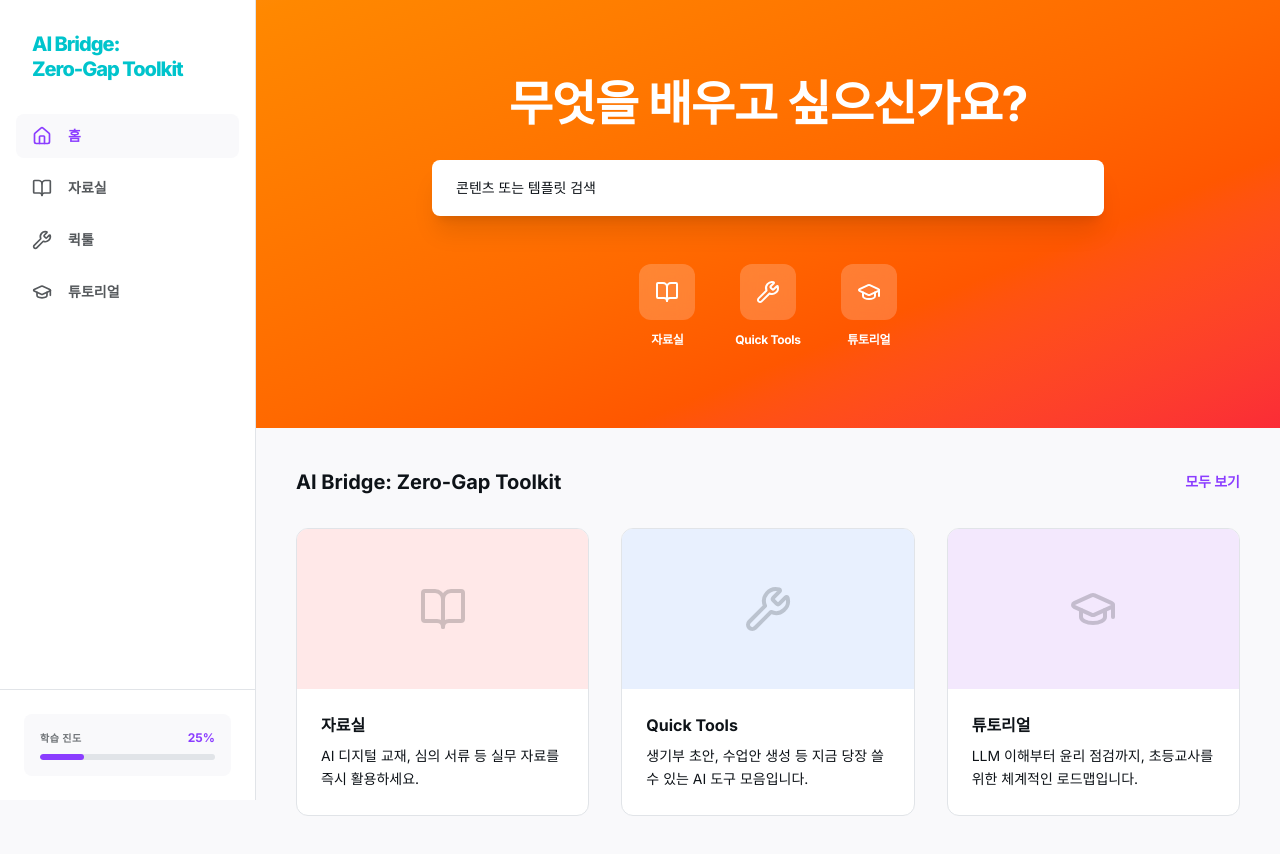
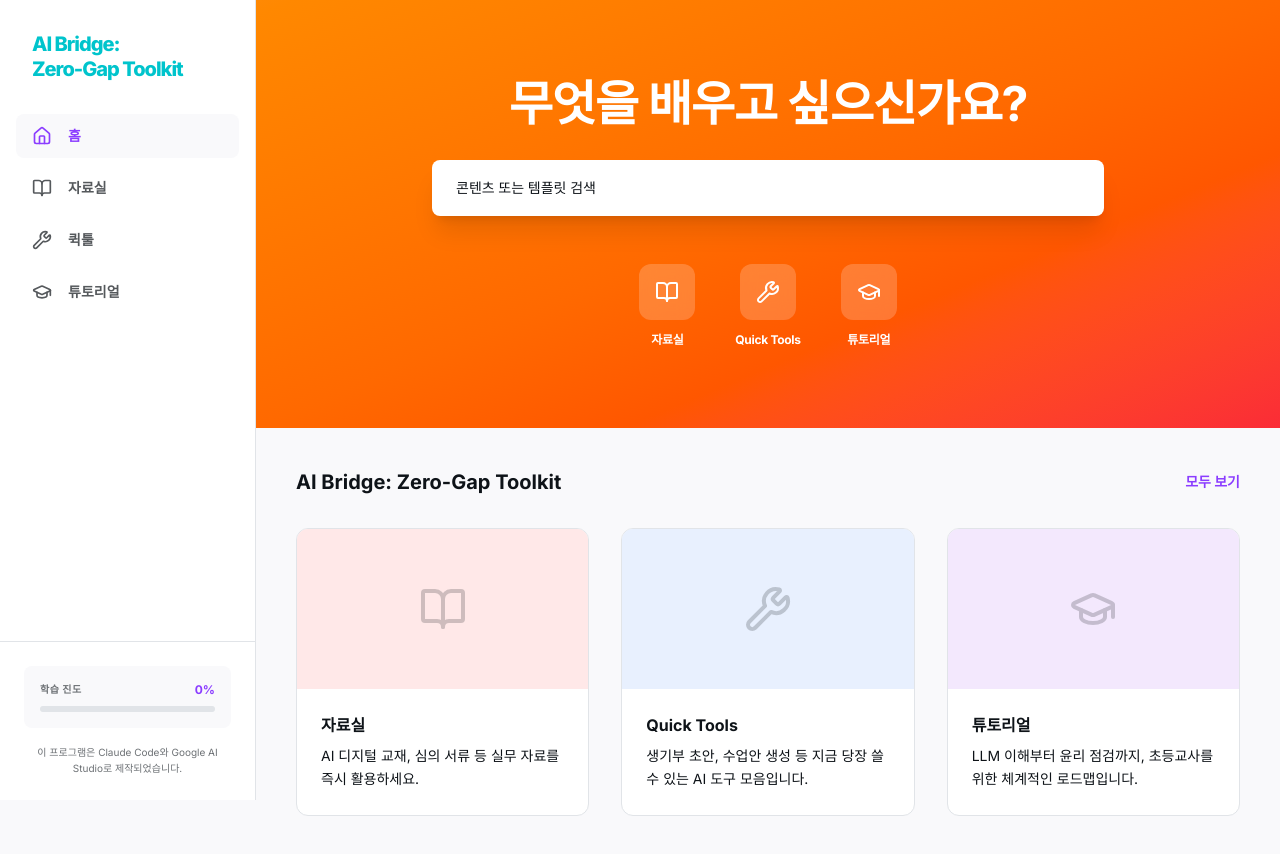
Before and after one commit to jch4825/AI_bridge_test_v0.1, a React (Vite) app: page / in a window 1280 px wide. Built offline with nearby package versions, Linux system fonts and the light colour scheme.

Commit message:
Add files via upload

```diff
--- a/src/components/Sidebar.tsx
+++ b/src/components/Sidebar.tsx
@@ -1,14 +1,21 @@
 import React from 'react';
-import { Home, BookOpen, Wrench, GraduationCap, CheckCircle2, Circle } from 'lucide-react';
-import { ViewType } from '../types';
+import { Home, BookOpen, Wrench, GraduationCap, CheckCircle2 } from 'lucide-react';
+import { ViewType, Module } from '../types';
+import { modules, lessons } from '../data/tutorialData';
 import { motion } from 'motion/react';
 
 interface SidebarProps {
   currentView: ViewType;
   onViewChange: (view: ViewType) => void;
+  selectedModule: Module | null;
+  onSelectModule: (module: Module | null) => void;
+  completedLessons: string[];
 }
 
-export default function Sidebar({ currentView, onViewChange }: SidebarProps) {
+export default function Sidebar({ currentView, onViewChange, selectedModule, onSelectModule, completedLessons }: SidebarProps) {
+  const totalLessons = lessons.length;
+  const completedCount = completedLessons.filter(id => lessons.some(l => l.id === id)).length;
+  const progressPercent = totalLessons > 0 ? Math.round((completedCount / totalLessons) * 100) : 0;
   const menuItems = [
     { id: 'home', label: '홈', icon: Home },
     { id: 'resources', label: '자료실', icon: BookOpen },
@@ -24,7 +31,8 @@
         </h1>
       </div>
 
-      <nav className="flex-1 px-4 space-y-2">
+      <nav className="flex-1 px-4 flex flex-col overflow-hidden">
+        <div className="space-y-2">
           {menuItems.map((item) => {
             const Icon = item.icon;
             const isActive = currentView === item.id;
@@ -43,18 +51,48 @@
               </button>
             );
           })}
+        </div>
+
+        {currentView === 'tutorial' && (
+          <div className="mt-4 border-t border-canva-border pt-4 flex-1 overflow-y-auto">
+            <p className="text-[10px] font-bold text-canva-gray uppercase tracking-wider px-2 mb-2">모듈 이동</p>
+            <div className="space-y-1">
+              {modules.map((mod) => (
+                <button
+                  key={mod.id}
+                  onClick={() => onSelectModule(selectedModule?.id === mod.id ? null : mod)}
+                  className={`w-full flex items-center gap-2 px-3 py-2 rounded-lg text-xs transition-all duration-200 text-left ${
+                    selectedModule?.id === mod.id
+                      ? 'bg-canva-purple/10 text-canva-purple font-bold'
+                      : 'text-canva-ink opacity-60 hover:opacity-100 hover:bg-canva-bg'
+                  }`}
+                >
+                  <span className={`w-5 h-5 rounded-full text-[10px] flex items-center justify-center font-bold flex-shrink-0 ${
+                    selectedModule?.id === mod.id ? 'bg-canva-purple text-white' : 'bg-canva-border text-canva-gray'
+                  }`}>
+                    {mod.order}
+                  </span>
+                  <span className="truncate">{mod.title.replace(/^모듈 \d+: /, '')}</span>
+                </button>
+              ))}
+            </div>
+          </div>
+        )}
       </nav>
 
-      <div className="p-6 mt-auto border-t border-canva-border">
+      <div className="p-6 mt-auto border-t border-canva-border flex flex-col gap-4">
         <div className="bg-canva-bg rounded-lg p-4">
           <div className="flex items-center justify-between mb-2">
             <span className="text-[10px] font-bold text-canva-gray uppercase tracking-wider">학습 진도</span>
-            <span className="text-xs font-bold text-canva-purple">25%</span>
+            <span className="text-xs font-bold text-canva-purple">{progressPercent}%</span>
           </div>
           <div className="w-full bg-canva-border rounded-full h-1.5 overflow-hidden">
-            <div className="bg-canva-purple h-1.5 rounded-full w-1/4"></div>
+            <div className="bg-canva-purple h-1.5 rounded-full transition-all" style={{ width: `${progressPercent}%` }}></div>
           </div>
         </div>
+        <p className="text-[10px] text-canva-gray text-center leading-relaxed">
+          이 프로그램은 Claude Code와 Google AI Studio로 제작되었습니다.
+        </p>
       </div>
     </aside>
   );
```
Lines whose indentation alone changed are shown as unchanged.
